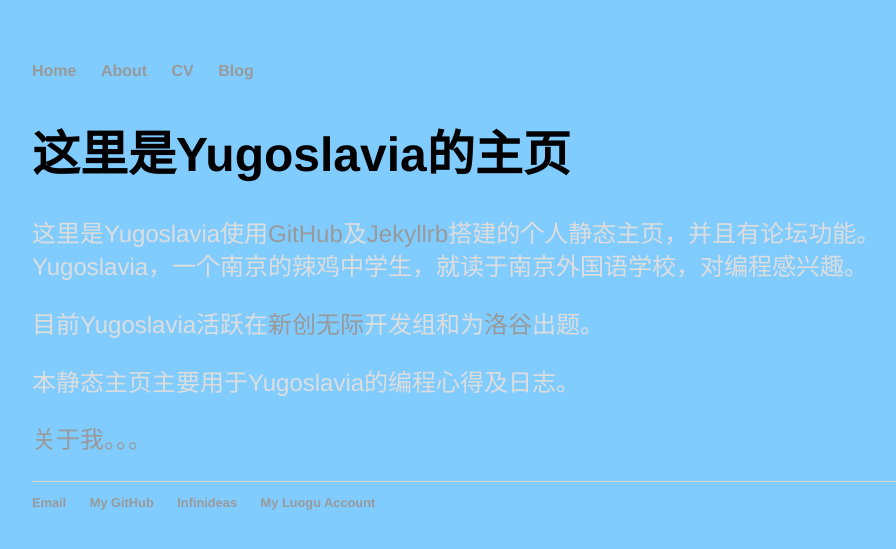
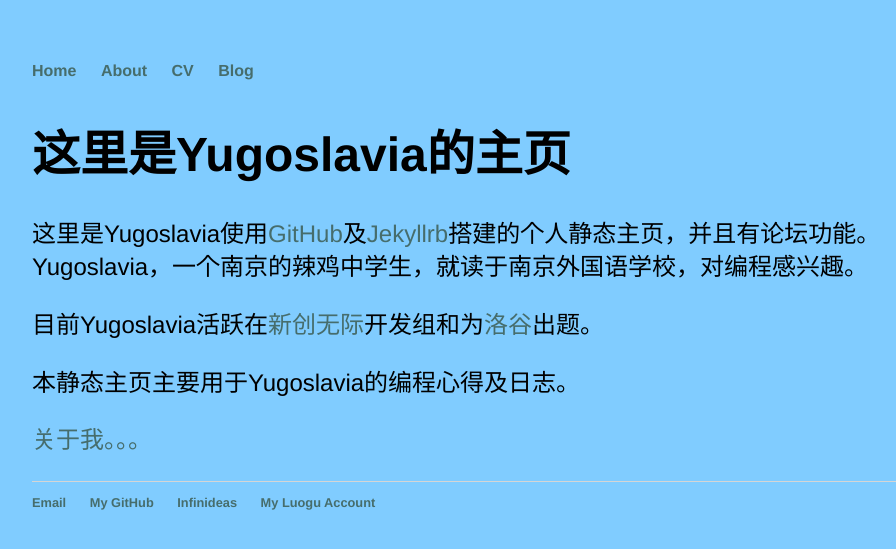
Before and after one commit to Yugoslavia36/yugoslavia36.github.io, a Jekyll site: the page built from index.html, in a window 1280 px wide. Shown: the top 549 px of the page, without its empty margins (160-1056 px from the left). Built offline with Jekyll 4.4.1, drawn with Linux system fonts in a browser that asks for light colours.

Commit message:
Update main.css

```diff
--- a/css/main.css
+++ b/css/main.css
@@ -1,9 +1,9 @@
 body { margin: 60px auto; width: 70%;background: #80ccff;}
 
-a { text-decoration: none; color: #999; }
+a { text-decoration: none; color: #466d6c; }
 a:hover { text-decoration: underline; }
 
-p, ul { font-size: 1.5em; line-height: 1.4em; color: #dddddd; }
+p, ul { font-size: 1.5em; line-height: 1.4em; color: #000000; }
 p { font-family: 'Helvetica', 'Arial', 'Sans-Serif','Microsoft YaHei UI';}
 
 h1, h2, h3, h4 { font-family: 'Helvetica', 'Arial', 'Sans-Serif','Microsoft YaHei UI';}
```
